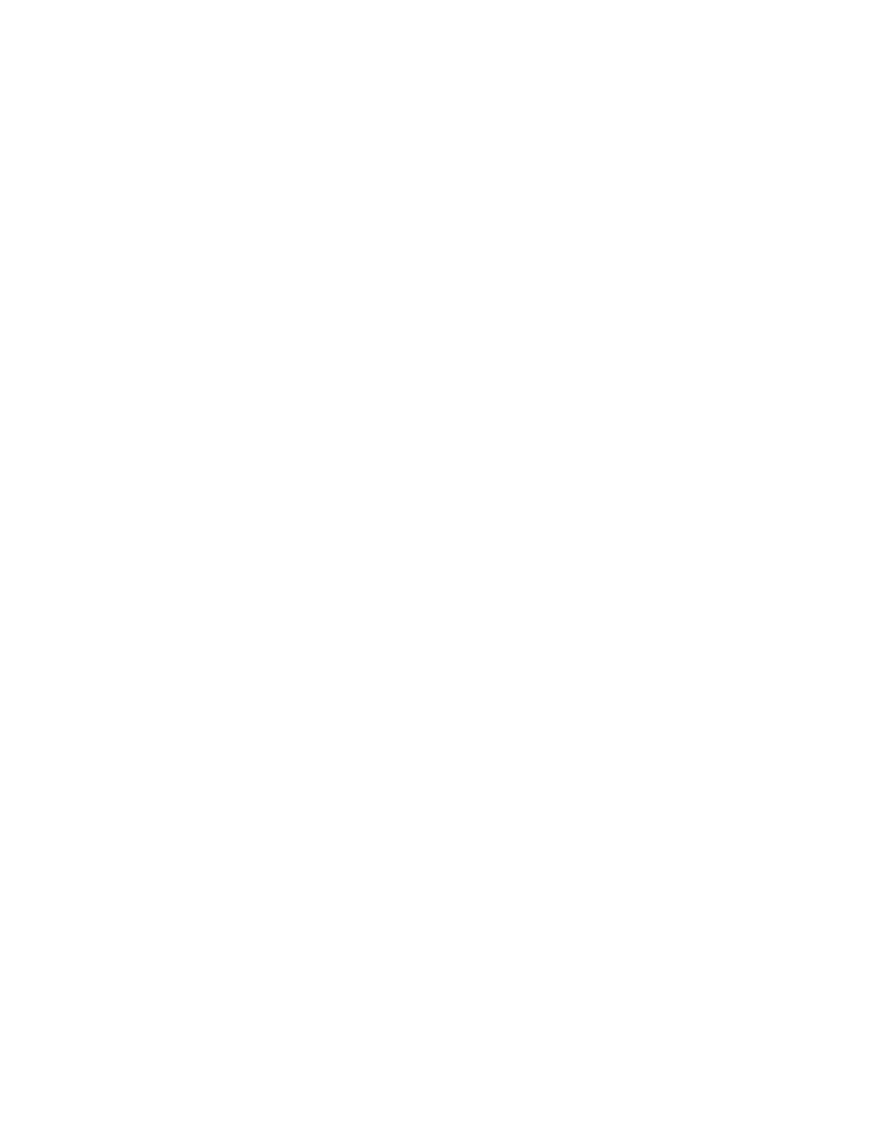
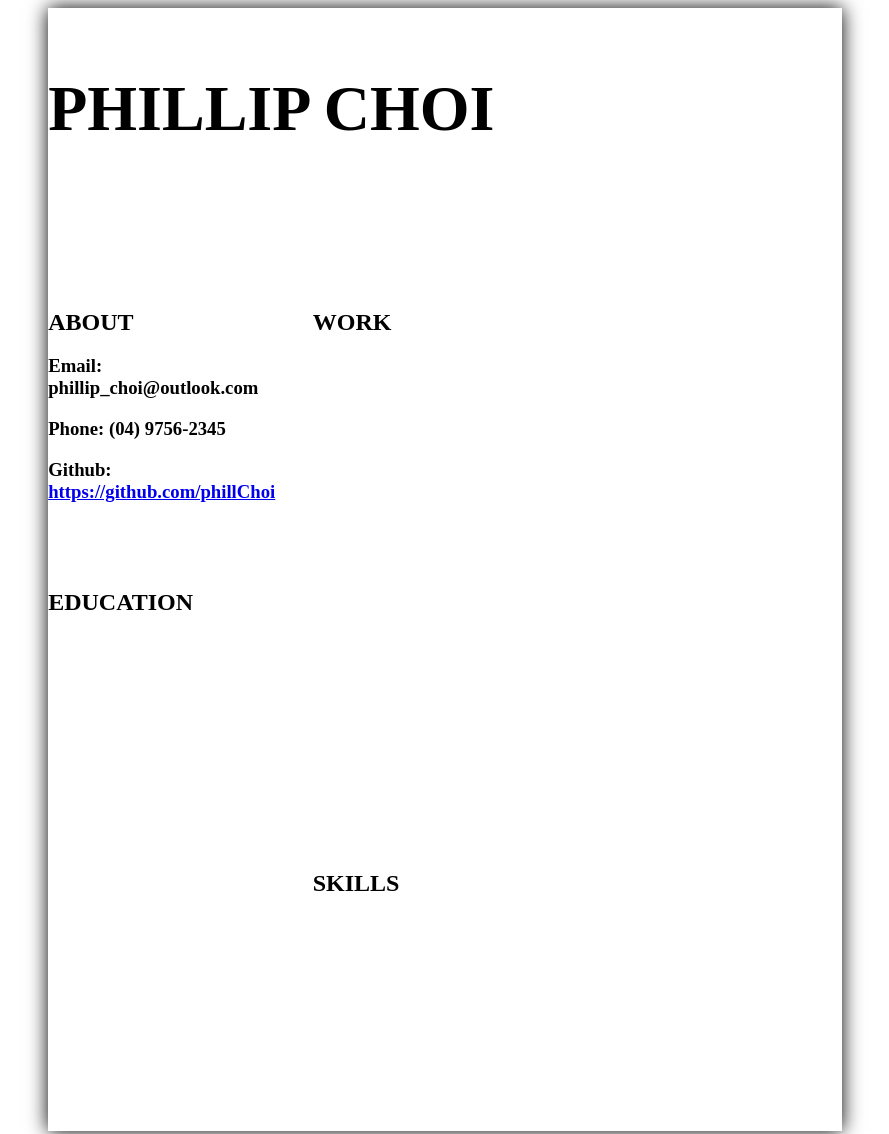
Before and after one commit to phillChoi/phillChoi.github.io, a plain HTML site: page index.html in a window 1280 px wide. Shown: the top 1134 px of the page, without its empty margins (195-1084 px from the left). Before the commit the page ends 800 px from the top, so only its background shows below. Drawn offline with Linux system fonts and the light colour scheme.

Commit message:
Updated about details

```diff
--- a/index.html
+++ b/index.html
@@ -1,15 +1,29 @@
 <html>
     <head>
         <title>Phillip Choi Resume</title>
+        <link rel="stylesheet" type="text/css" href="styles.css">
     </head>
     <body>
         <main>
             <article class="resume">
-                <section class="name"></section>
-                <section class="about"></section>
-                <section class="work"></section>
-                <section class="education"></section>
-                <section class="skills"></section>
+                <section class="name">
+                    <h1>PHILLIP CHOI</h1>
+                </section>
+                <section class="about">
+                    <h2>ABOUT</h2>
+                    <h3>Email: phillip_choi@outlook.com</h3>
+                    <h3>Phone: (04) 9756-2345</h3>
+                    <h3>Github: <a href="https://github.com/phillChoi">https://github.com/phillChoi</a></h3>
+                </section>
+                <section class="work">
+                    <h2>WORK</h2>
+                </section>
+                <section class="education">
+                    <h2>EDUCATION</h2>
+                </section>
+                <section class="skills">
+                    <h2>SKILLS</h2>
+                </section>
             </article>
         </main>
     </body>
--- a/styles.css
+++ b/styles.css
@@ -0,0 +1,39 @@
+.resume{
+    display: grid;
+    grid-template-columns: 1fr 2fr;
+    grid-template-rows: 1fr 1fr 1fr 1fr;
+    grid-template-areas:
+    "name name"
+    "about work"
+    "education work"
+    "education skills"
+    ;
+
+    /*for development purposes*/
+    width : 210mm;
+    height: 297mm;
+
+    margin: auto;
+    box-shadow: 0 0 0.5cm black;
+}
+.name {
+    grid-area: name;
+}
+
+.about {
+    grid-area: about;
+}
+
+.work {
+    grid-area: work;
+}
+.education {
+    grid-area: education;
+}
+.skills {
+    grid-area: skills;
+}
+
+h1{
+    font-size:48pt;
+}
```
